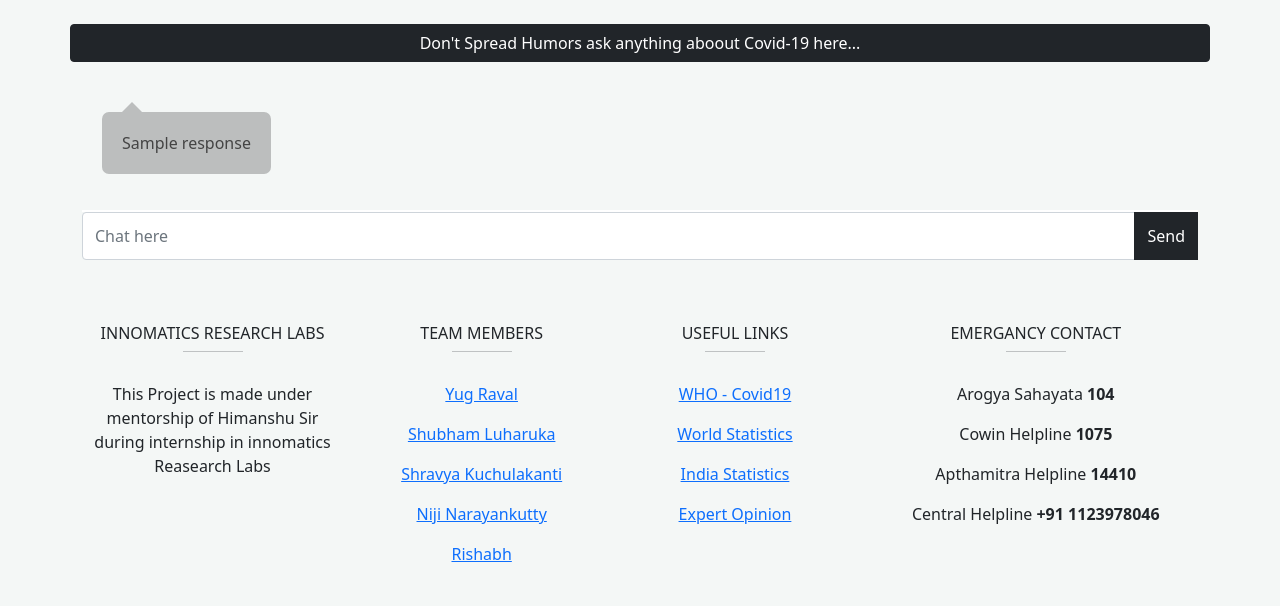
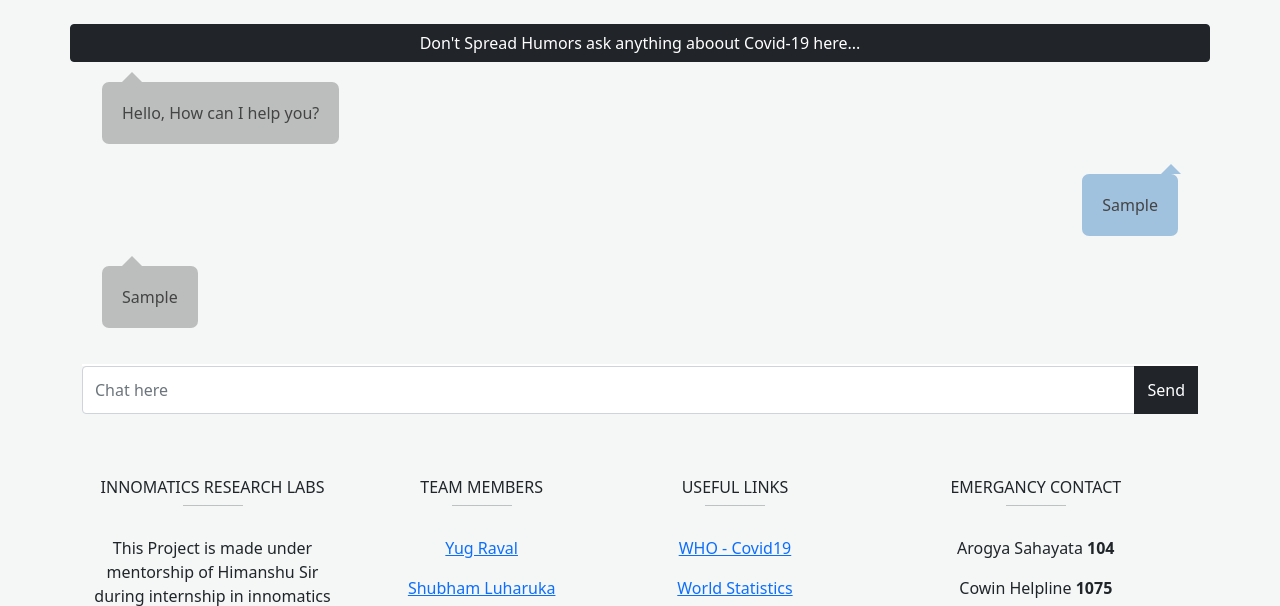
Before and after one commit to niji-chinnu/Covid19-Chatbot, a Flask app: template templates/index.html in a window 1280 px wide. Shown: the part 77-683 px from the top of the page. Run offline with Flask 2, Linux system fonts and the light colour scheme; the template is opened without the code that fills it: most values are stand-ins (such as "Sample title", 1, 10 or a date in 2020).

Commit message:
Updated final Version

```diff
--- a/app.py
+++ b/app.py
@@ -1,10 +1,11 @@
 #####################Import all Modules ########################################
-from flask import Flask, render_template,request
+from flask import Flask, render_template,request,session
 from rasa.core.agent import Agent
 import asyncio
 import nest_asyncio
 from typing import Text
 import tensorflow as tf
+
 
 ################### Declare Application #############################################
 app = Flask(__name__)
@@ -13,40 +14,48 @@ app = Flask(__name__)
 
 with tf.device("cpu:0"):
     nest_asyncio.apply()
-    modelPath=r"C:\Users\luhar\Projects\Covid19-Chatbot\models\20220123-135605-allegro-ridge.tar.gz"
+    modelPath="./static/20220123-135605-allegro-ridge.tar.gz"
     agent = Agent.load(str(modelPath))
     async def parse(text: Text):
         global agent
         response = await agent.handle_text(text)
         return response
 
+message_hist={}
 
-@app.route("/")
+@app.route("/",methods=['GET','POST'])
+
 def home():
-    return render_template('index.html')
 
 
-@app.route("/start", methods=['GET','POST'])
-def start():
     ret=""
-    msg="Hello"
+    msg=""
+
     if request.method=='POST':
         msg=request.form['fname']
+        if agent.is_ready():
+            loop = asyncio.new_event_loop()
+            asyncio.set_event_loop(loop)
+            response = loop.run_until_complete(parse(msg))
+        if response is not None :
+            if type(response) is list:
+                ret=response[0].get('text')
 
-    if agent.is_ready():
-        loop = asyncio.new_event_loop()
-        asyncio.set_event_loop(loop)
-        response = loop.run_until_complete(parse(msg))
+            else:
+                ret=response
 
-    if response is not None :
-        if type(response) is list:
-            ret=response[0].get('text')
+            message_hist[msg]=ret
+            print(message_hist)
         else:
-            ret=response
+            ret='The response was not valid'
+
+        return render_template('index.html',message_hist=message_hist)
+
     else:
-        ret='The response was not valid'
 
-    return render_template('index.html',message=msg,response=ret)
+        return render_template('index.html')
+
 
 if __name__=="__main__":
     app.run(debug= True)
+    message_hist={}
--- a/templates/index.html
+++ b/templates/index.html
@@ -320,23 +320,24 @@
             <div class="chat-history">
               <ul class="m-b-0">
                 <li class="clearfix">
-                  {% if message %}
-                  <div class="message other-message float-right"> {{message}} </div>
-                  {% endif %}
+                  <div class="message my-message">Hello, How can I help you?</div>
+                </li>
+                {% for my_item in message_hist %}
+
+                <li class="clearfix">
+                  <div class="message other-message float-right"> {{my_item}} </div>
                 </li>
                 <li class="clearfix">
-                  {% if response %}
-                  <div class="message my-message">{{response}}</div>
-                  {% endif %}
+                  <div class="message my-message">{{message_hist[my_item]}}</div>
                 </li>
-
+                {% endfor %}
 
 
               </ul>
             </div>
           </div>
 
-          <form action="/start" method="POST">
+          <form action="/" method="POST">
             <div class="d-flex align-items-start flex-column">
               <div class="input-group mb-3">
                 <input type="text" class="form-control" placeholder="Chat here" name="fname" aria-label="Recipient's username"
```
Also changed, not shown: 2 other files.
